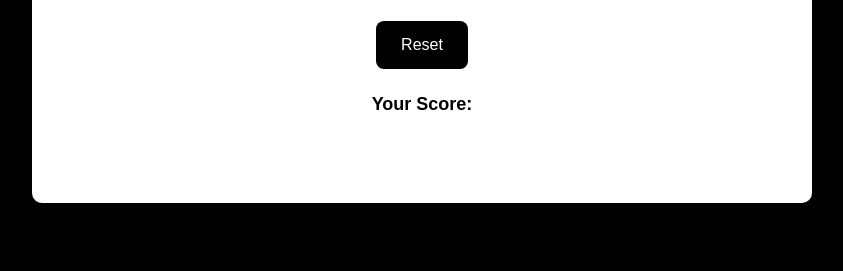
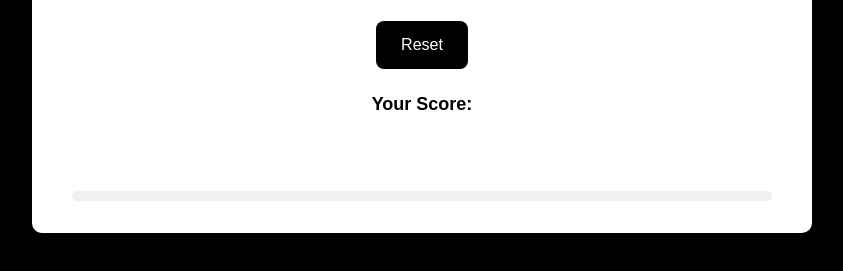
Before and after one commit to mahmoodalawi/quiz-game, a plain HTML site: page index.html in a window 1280 px wide. Shown: the part 151-422 px from the top of the page, without its empty margins (218-1061 px from the left). Drawn offline with Linux system fonts and the light colour scheme.

Commit message:
Add  styles for progress bar container

```diff
--- a/css/style.css
+++ b/css/style.css
@@ -85,8 +85,16 @@ body {
     text-align: center;
     color: white;
   }
-
+.progress-b {
+    width: 100%;
+    height: 10px;
+    background-color: #f0f0f0;
+    border-radius: 5px;
+    margin-top: 20px;
+    overflow: hidden;
+}
 
   #progress-bar {
 
+
 }
```
